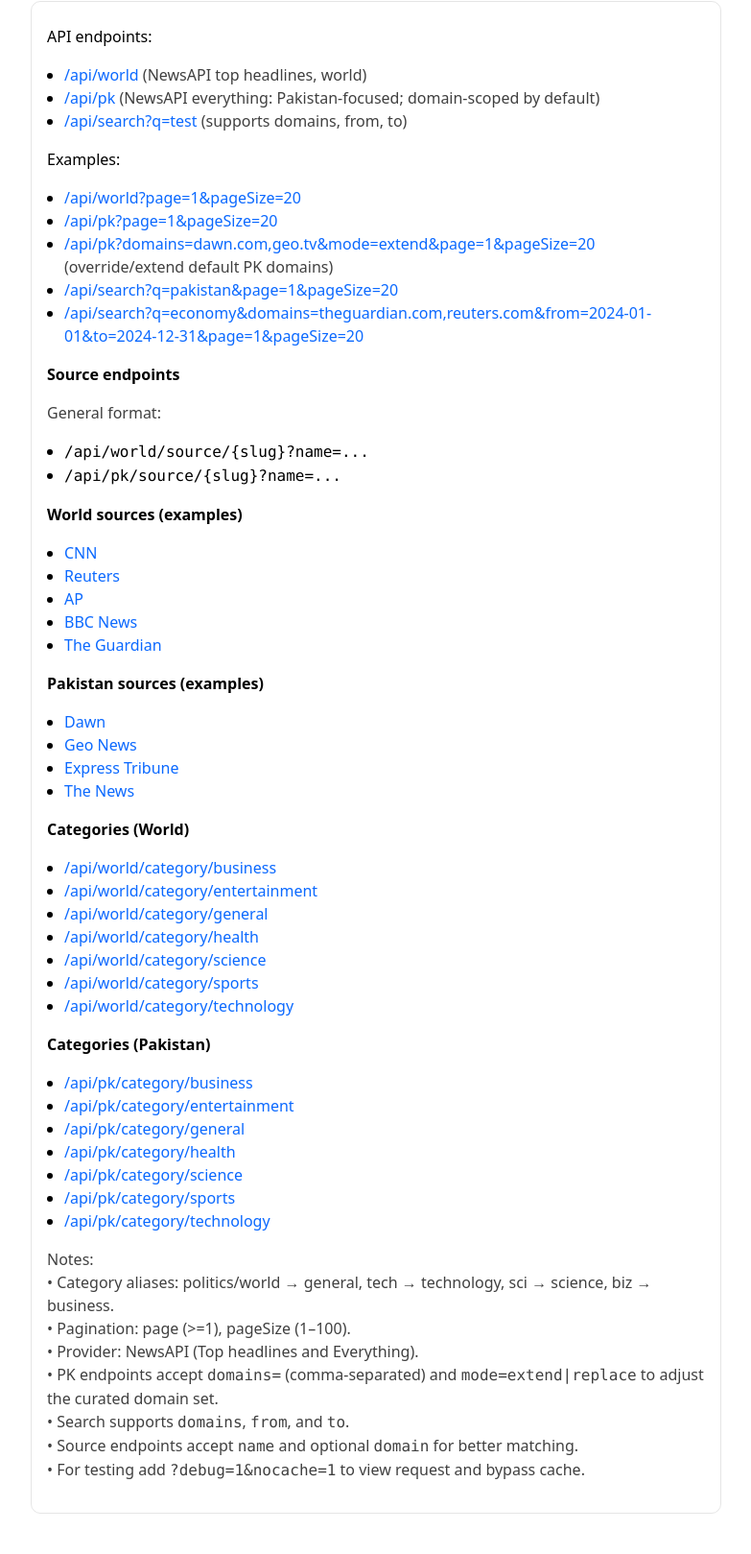
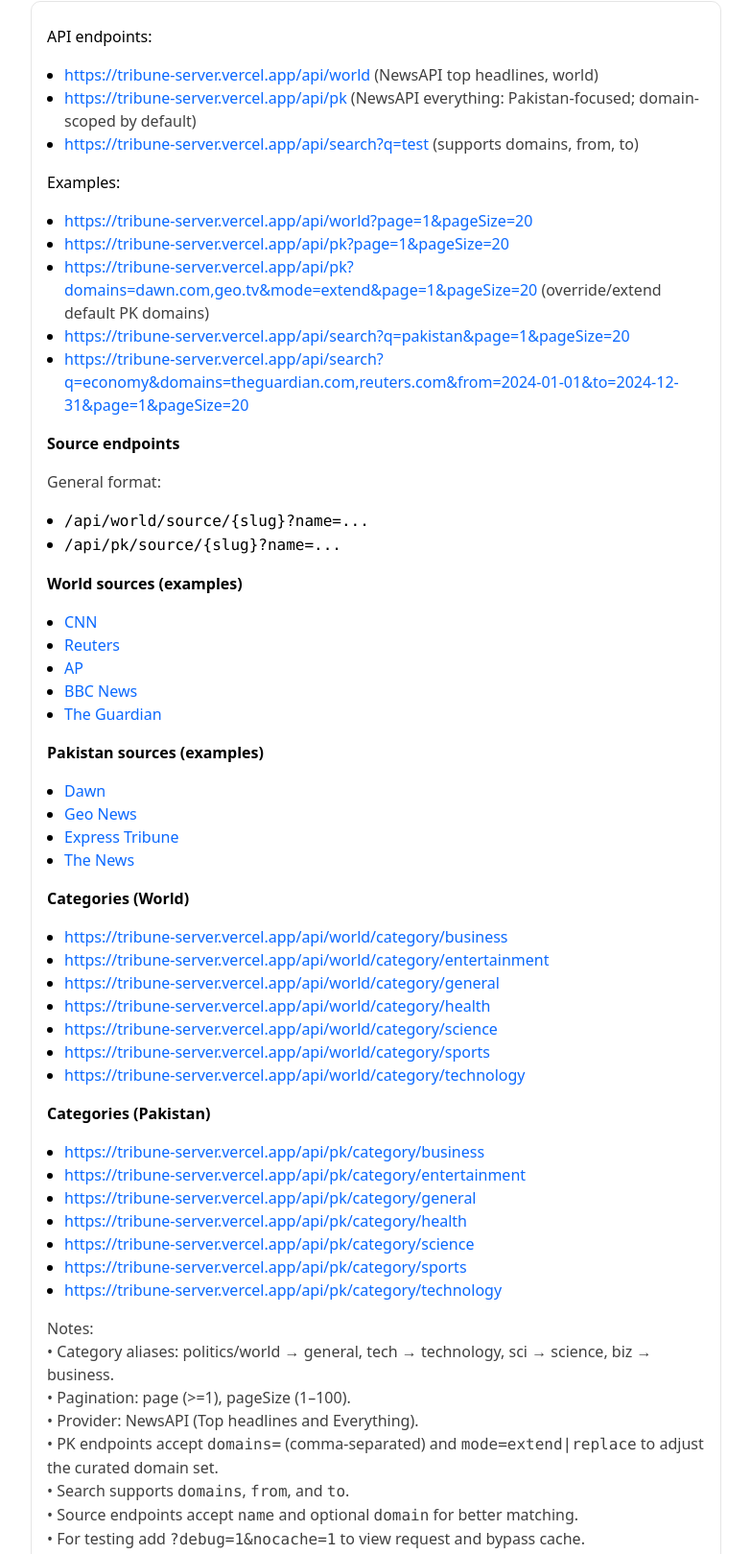
Before and after one commit to pakdevs/tribune-server, a website: page index.html in a window 1280 px wide. Shown: the part 125-1744 px from the top of the page at 96% size, without its empty margins (248-1031 px from the left). Drawn offline with Linux system fonts and the light colour scheme.

Commit message:
09/05/2025.....newsAPI...10

```diff
--- a/index.html
+++ b/index.html
@@ -57,39 +57,54 @@
         <p>API endpoints:</p>
         <ul>
           <li>
-            <a href="/api/world">/api/world</a>
+            <a href="https://tribune-server.vercel.app/api/world"
+              >https://tribune-server.vercel.app/api/world</a
+            >
             <span class="muted">(NewsAPI top headlines, world)</span>
           </li>
           <li>
-            <a href="/api/pk">/api/pk</a>
+            <a href="https://tribune-server.vercel.app/api/pk"
+              >https://tribune-server.vercel.app/api/pk</a
+            >
             <span class="muted"
               >(NewsAPI everything: Pakistan-focused; domain-scoped by default)</span
             >
           </li>
           <li>
-            <a href="/api/search?q=test">/api/search?q=test</a>
+            <a href="https://tribune-server.vercel.app/api/search?q=test"
+              >https://tribune-server.vercel.app/api/search?q=test</a
+            >
             <span class="muted">(supports domains, from, to)</span>
           </li>
         </ul>
         <p>Examples:</p>
         <ul>
-          <li><a href="/api/world?page=1&pageSize=20">/api/world?page=1&amp;pageSize=20</a></li>
-          <li><a href="/api/pk?page=1&pageSize=20">/api/pk?page=1&amp;pageSize=20</a></li>
           <li>
-            <a href="/api/pk?domains=dawn.com,geo.tv&mode=extend&page=1&pageSize=20"
-              >/api/pk?domains=dawn.com,geo.tv&amp;mode=extend&amp;page=1&amp;pageSize=20</a
+            <a href="https://tribune-server.vercel.app/api/world?page=1&pageSize=20"
+              >https://tribune-server.vercel.app/api/world?page=1&amp;pageSize=20</a
+            >
+          </li>
+          <li>
+            <a href="https://tribune-server.vercel.app/api/pk?page=1&pageSize=20"
+              >https://tribune-server.vercel.app/api/pk?page=1&amp;pageSize=20</a
+            >
+          </li>
+          <li>
+            <a
+              href="https://tribune-server.vercel.app/api/pk?domains=dawn.com,geo.tv&mode=extend&page=1&pageSize=20"
+              >https://tribune-server.vercel.app/api/pk?domains=dawn.com,geo.tv&amp;mode=extend&amp;page=1&amp;pageSize=20</a
             >
             <span class="muted">(override/extend default PK domains)</span>
           </li>
           <li>
-            <a href="/api/search?q=pakistan&page=1&pageSize=20"
-              >/api/search?q=pakistan&amp;page=1&amp;pageSize=20</a
+            <a href="https://tribune-server.vercel.app/api/search?q=pakistan&page=1&pageSize=20"
+              >https://tribune-server.vercel.app/api/search?q=pakistan&amp;page=1&amp;pageSize=20</a
             >
           </li>
           <li>
             <a
-              href="/api/search?q=economy&domains=theguardian.com,reuters.com&from=2024-01-01&to=2024-12-31&page=1&pageSize=20"
-              >/api/search?q=economy&amp;domains=theguardian.com,reuters.com&amp;from=2024-01-01&amp;to=2024-12-31&amp;page=1&amp;pageSize=20</a
+              href="https://tribune-server.vercel.app/api/search?q=economy&domains=theguardian.com,reuters.com&from=2024-01-01&to=2024-12-31&page=1&pageSize=20"
+              >https://tribune-server.vercel.app/api/search?q=economy&amp;domains=theguardian.com,reuters.com&amp;from=2024-01-01&amp;to=2024-12-31&amp;page=1&amp;pageSize=20</a
             >
           </li>
         </ul>
@@ -105,52 +120,130 @@
         </ul>
         <p><strong>World sources (examples)</strong></p>
         <ul>
-          <li><a href="/api/world/source/cnn?name=CNN">CNN</a></li>
-          <li><a href="/api/world/source/reuters?name=Reuters">Reuters</a></li>
+          <li><a href="https://tribune-server.vercel.app/api/world/source/cnn?name=CNN">CNN</a></li>
           <li>
-            <a href="/api/world/source/ap?name=Associated%20Press">AP</a>
+            <a href="https://tribune-server.vercel.app/api/world/source/reuters?name=Reuters"
+              >Reuters</a
+            >
           </li>
           <li>
-            <a href="/api/world/source/bbc-news?name=BBC%20News">BBC News</a>
+            <a href="https://tribune-server.vercel.app/api/world/source/ap?name=Associated%20Press"
+              >AP</a
+            >
           </li>
           <li>
-            <a href="/api/world/source/the-guardian?name=The%20Guardian&domain=theguardian.com"
+            <a href="https://tribune-server.vercel.app/api/world/source/bbc-news?name=BBC%20News"
+              >BBC News</a
+            >
+          </li>
+          <li>
+            <a
+              href="https://tribune-server.vercel.app/api/world/source/the-guardian?name=The%20Guardian&domain=theguardian.com"
               >The Guardian</a
             >
           </li>
         </ul>
         <p><strong>Pakistan sources (examples)</strong></p>
         <ul>
-          <li><a href="/api/pk/source/dawn?name=Dawn&domain=dawn.com">Dawn</a></li>
-          <li><a href="/api/pk/source/geo-news?name=Geo%20News&domain=geo.tv">Geo News</a></li>
           <li>
-            <a href="/api/pk/source/express-tribune?name=Express%20Tribune&domain=tribune.com.pk"
+            <a href="https://tribune-server.vercel.app/api/pk/source/dawn?name=Dawn&domain=dawn.com"
+              >Dawn</a
+            >
+          </li>
+          <li>
+            <a
+              href="https://tribune-server.vercel.app/api/pk/source/geo-news?name=Geo%20News&domain=geo.tv"
+              >Geo News</a
+            >
+          </li>
+          <li>
+            <a
+              href="https://tribune-server.vercel.app/api/pk/source/express-tribune?name=Express%20Tribune&domain=tribune.com.pk"
               >Express Tribune</a
             >
           </li>
           <li>
-            <a href="/api/pk/source/the-news?name=The%20News&domain=thenews.com.pk">The News</a>
+            <a
+              href="https://tribune-server.vercel.app/api/pk/source/the-news?name=The%20News&domain=thenews.com.pk"
+              >The News</a
+            >
           </li>
         </ul>
         <p><strong>Categories (World)</strong></p>
         <ul>
-          <li><a href="/api/world/category/business">/api/world/category/business</a></li>
-          <li><a href="/api/world/category/entertainment">/api/world/category/entertainment</a></li>
-          <li><a href="/api/world/category/general">/api/world/category/general</a></li>
-          <li><a href="/api/world/category/health">/api/world/category/health</a></li>
-          <li><a href="/api/world/category/science">/api/world/category/science</a></li>
-          <li><a href="/api/world/category/sports">/api/world/category/sports</a></li>
-          <li><a href="/api/world/category/technology">/api/world/category/technology</a></li>
+          <li>
+            <a href="https://tribune-server.vercel.app/api/world/category/business"
+              >https://tribune-server.vercel.app/api/world/category/business</a
+            >
+          </li>
+          <li>
+            <a href="https://tribune-server.vercel.app/api/world/category/entertainment"
+              >https://tribune-server.vercel.app/api/world/category/entertainment</a
+            >
+          </li>
+          <li>
+            <a href="https://tribune-server.vercel.app/api/world/category/general"
+              >https://tribune-server.vercel.app/api/world/category/general</a
+            >
+          </li>
+          <li>
+            <a href="https://tribune-server.vercel.app/api/world/category/health"
+              >https://tribune-server.vercel.app/api/world/category/health</a
+            >
+          </li>
+          <li>
+            <a href="https://tribune-server.vercel.app/api/world/category/science"
+              >https://tribune-server.vercel.app/api/world/category/science</a
+            >
+          </li>
+          <li>
+            <a href="https://tribune-server.vercel.app/api/world/category/sports"
+              >https://tribune-server.vercel.app/api/world/category/sports</a
+            >
+          </li>
+          <li>
+            <a href="https://tribune-server.vercel.app/api/world/category/technology"
+              >https://tribune-server.vercel.app/api/world/category/technology</a
+            >
+          </li>
         </ul>
         <p><strong>Categories (Pakistan)</strong></p>
         <ul>
-          <li><a href="/api/pk/category/business">/api/pk/category/business</a></li>
-          <li><a href="/api/pk/category/entertainment">/api/pk/category/entertainment</a></li>
-          <li><a href="/api/pk/category/general">/api/pk/category/general</a></li>
-          <li><a href="/api/pk/category/health">/api/pk/category/health</a></li>
-          <li><a href="/api/pk/category/science">/api/pk/category/science</a></li>
-          <li><a href="/api/pk/category/sports">/api/pk/category/sports</a></li>
-          <li><a href="/api/pk/category/technology">/api/pk/category/technology</a></li>
+          <li>
+            <a href="https://tribune-server.vercel.app/api/pk/category/business"
+              >https://tribune-server.vercel.app/api/pk/category/business</a
+            >
+          </li>
+          <li>
+            <a href="https://tribune-server.vercel.app/api/pk/category/entertainment"
+              >https://tribune-server.vercel.app/api/pk/category/entertainment</a
+            >
+          </li>
+          <li>
+            <a href="https://tribune-server.vercel.app/api/pk/category/general"
+              >https://tribune-server.vercel.app/api/pk/category/general</a
+            >
+          </li>
+          <li>
+            <a href="https://tribune-server.vercel.app/api/pk/category/health"
+              >https://tribune-server.vercel.app/api/pk/category/health</a
+            >
+          </li>
+          <li>
+            <a href="https://tribune-server.vercel.app/api/pk/category/science"
+              >https://tribune-server.vercel.app/api/pk/category/science</a
+            >
+          </li>
+          <li>
+            <a href="https://tribune-server.vercel.app/api/pk/category/sports"
+              >https://tribune-server.vercel.app/api/pk/category/sports</a
+            >
+          </li>
+          <li>
+            <a href="https://tribune-server.vercel.app/api/pk/category/technology"
+              >https://tribune-server.vercel.app/api/pk/category/technology</a
+            >
+          </li>
         </ul>
         <p class="muted">
           Notes:
@@ -163,6 +256,58 @@
           <code>domain</code> for better matching. <br />• For testing add
           <code>?debug=1&amp;nocache=1</code> to view request and bypass cache.
         </p>
+        <p><strong>Open source websites (Pakistan)</strong></p>
+        <ul>
+          <li><a href="https://www.dawn.com" target="_blank" rel="noopener">dawn.com</a></li>
+          <li><a href="https://www.geo.tv" target="_blank" rel="noopener">geo.tv</a></li>
+          <li>
+            <a href="https://tribune.com.pk" target="_blank" rel="noopener">tribune.com.pk</a>
+          </li>
+          <li>
+            <a href="https://www.thenews.com.pk" target="_blank" rel="noopener">thenews.com.pk</a>
+          </li>
+          <li><a href="https://arynews.tv" target="_blank" rel="noopener">arynews.tv</a></li>
+          <li><a href="https://www.samaa.tv" target="_blank" rel="noopener">samaa.tv</a></li>
+          <li>
+            <a href="https://www.pakistantoday.com.pk" target="_blank" rel="noopener"
+              >pakistantoday.com.pk</a
+            >
+          </li>
+          <li>
+            <a href="https://www.brecorder.com" target="_blank" rel="noopener">brecorder.com</a>
+          </li>
+          <li>
+            <a href="https://dailytimes.com.pk" target="_blank" rel="noopener">dailytimes.com.pk</a>
+          </li>
+          <li><a href="https://nation.com.pk" target="_blank" rel="noopener">nation.com.pk</a></li>
+          <li>
+            <a href="https://en.dailypakistan.com.pk" target="_blank" rel="noopener"
+              >dailypakistan.com.pk</a
+            >
+          </li>
+          <li><a href="https://www.bolnews.com" target="_blank" rel="noopener">bolnews.com</a></li>
+          <li><a href="https://humnews.pk" target="_blank" rel="noopener">humnews.pk</a></li>
+          <li><a href="https://92news.com.pk" target="_blank" rel="noopener">92news.com.pk</a></li>
+          <li>
+            <a href="https://www.thefridaytimes.com" target="_blank" rel="noopener"
+              >thefridaytimes.com</a
+            >
+          </li>
+          <li>
+            <a href="https://pakobserver.net" target="_blank" rel="noopener">pakobserver.net</a>
+          </li>
+        </ul>
+        <p><strong>Open source websites (World)</strong></p>
+        <ul>
+          <li><a href="https://www.bbc.com/news" target="_blank" rel="noopener">bbc.com</a></li>
+          <li><a href="https://www.cnn.com" target="_blank" rel="noopener">cnn.com</a></li>
+          <li><a href="https://www.reuters.com" target="_blank" rel="noopener">reuters.com</a></li>
+          <li><a href="https://apnews.com" target="_blank" rel="noopener">apnews.com</a></li>
+          <li>
+            <a href="https://www.theguardian.com" target="_blank" rel="noopener">theguardian.com</a>
+          </li>
+          <li><a href="https://www.nytimes.com" target="_blank" rel="noopener">nytimes.com</a></li>
+        </ul>
       </div>
     </div>
   </body>
```
